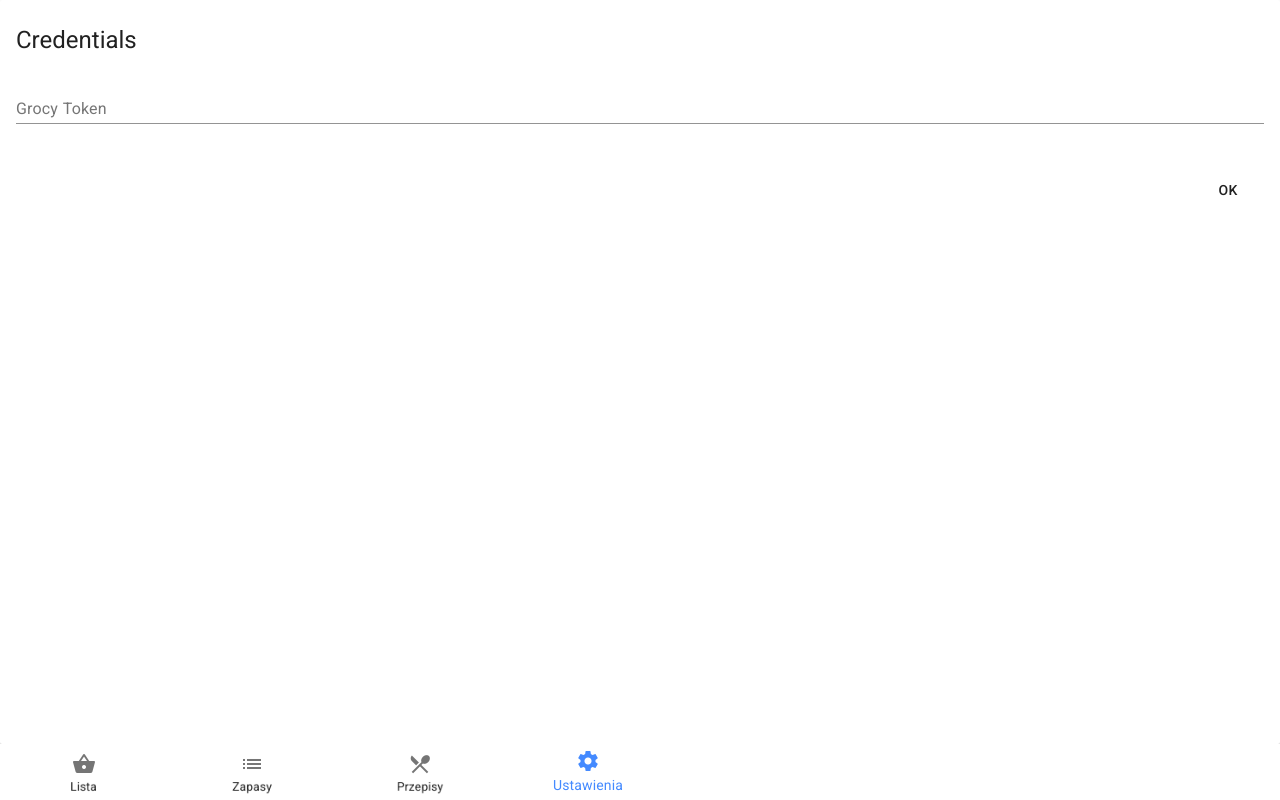
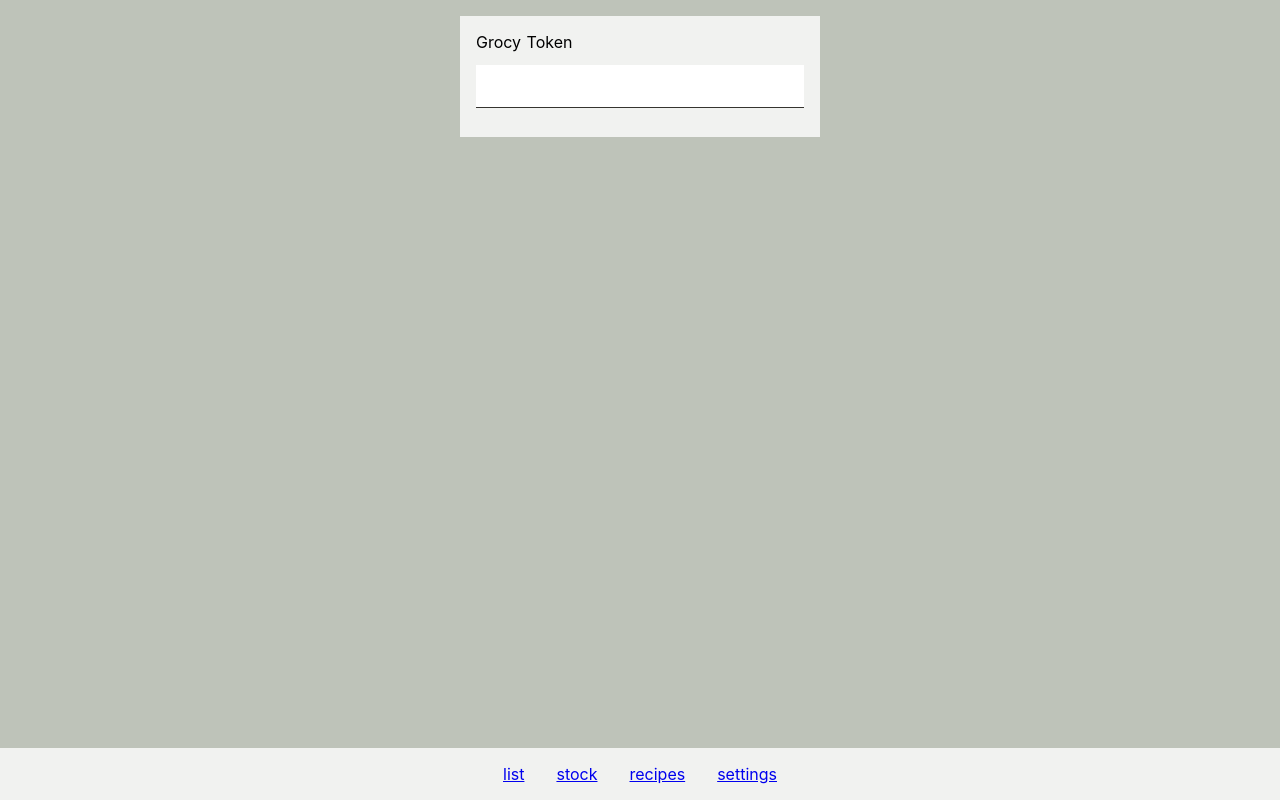
Before and after one commit to sprawunki/zakupki, a Nuxt app: page /settings in a window 1280 px wide. Built offline with nearby package versions, Linux system fonts and the light colour scheme.

Commit message:
Remove dependency on vue-material

```diff
--- a/assets/theme.scss
+++ b/assets/theme.scss
@@ -1,18 +1,28 @@
-@import "~vue-material/dist/theme/engine"; // Import the theme engine
-
-@include md-register-theme("default", (
-  primary: md-get-palette-color(blue, A200), // The primary color of your application
-  accent: md-get-palette-color(red, A200) // The accent or secondary color
-));
-
-@import "~vue-material/dist/theme/all"; // Apply the theme
-
 $color-background: #f1f2f0;
 $color-base: #35342f;
 $color-highlight: $color-base;
 $color-highlight-background: #37bbe4;
-$color-dim-background: #e1e0dd;
+$color-dim-background: darken($color-background, 20%);
 
 body {
-  background-color: $color-background;
+  background: $color-dim-background;
 }
+
+.main-content {
+  padding: 1em;
+  margin-bottom: 5em;
+}
+
+@mixin card {
+  width: 100%;
+  max-width: 360px;
+  display: block;
+  margin: 0 auto;
+  padding: 1em;
+  float: none;
+  background: $color-background;
+}
+
+p {
+  margin: 1em 0;
+}
--- a/components/Navbar.vue
+++ b/components/Navbar.vue
@@ -1,8 +1,57 @@
 <template>
-  <md-bottom-bar md-sync-route class="bottom-bar">
-    <md-bottom-bar-item to="/list" md-label="Lista" md-icon="shopping_basket"></md-bottom-bar-item>
-    <md-bottom-bar-item to="/stock" md-label="Zapasy" md-icon="list"></md-bottom-bar-item>
-    <md-bottom-bar-item to="/recipes" md-label="Przepisy" md-icon="restaurant_menu"></md-bottom-bar-item>
-    <md-bottom-bar-item to="/settings" md-label="Ustawienia" md-icon="settings"></md-bottom-bar-item>
-  </md-bottom-bar>
+  <div class="navbar">
+    <nav
+      id="main-navigation"
+      class="main-nav"
+    >
+      <ul class="main-nav__list">
+        <li class="main-nav__item">
+          <nuxt-link class="main-nav__link" to="/list">list</nuxt-link>
+        </li>
+        <li class="main-nav__item">
+          <nuxt-link class="main-nav__link" to="/stock">stock</nuxt-link>
+        </li>
+        <li class="main-nav__item">
+          <nuxt-link class="main-nav__link" to="/recipes">recipes</nuxt-link>
+        </li>
+        <li class="main-nav__item">
+          <nuxt-link class="main-nav__link" to="/settings">settings</nuxt-link>
+        </li>
+      </ul>
+    </nav>
+  </div>
 </template>
+
+<style lang="scss">
+@import "assets/theme.scss";
+
+.navbar {
+  background: $color-background;
+  position: fixed;
+  left: 0;
+  bottom: 0;
+  right: 0;
+}
+.main-nav {
+  display: table;
+  margin: 0 auto;
+  max-width: 100%;
+
+  &__list {
+    display: table-row;
+    margin: 0;
+    padding: 0;
+  }
+
+  &__item {
+    display: table-cell;
+    padding: 0.5em;
+  }
+
+  &__link {
+    display: block;
+    padding: 0.5em;
+  }
+}
+
+</style>
--- a/layouts/default.vue
+++ b/layouts/default.vue
@@ -38,47 +38,4 @@ body {
   box-sizing: border-box;
   margin: 0;
 }
-
-.button--green {
-  display: inline-block;
-  border-radius: 4px;
-  border: 1px solid #3b8070;
-  color: #3b8070;
-  text-decoration: none;
-  padding: 10px 30px;
-}
-
-.button--green:hover {
-  color: #fff;
-  background-color: #3b8070;
-}
-
-.button--grey {
-  display: inline-block;
-  border-radius: 4px;
-  border: 1px solid #35495e;
-  color: #35495e;
-  text-decoration: none;
-  padding: 10px 30px;
-  margin-left: 15px;
-}
-
-.button--grey:hover {
-  color: #fff;
-  background-color: #35495e;
-}
-
-.app {
-  display: flex;
-  flex-direction: column;
-  height: 100vh;
-  overflow: hidden;
-}
-
-.main-content {
-  flex: 1;
-  display: flex;
-  overflow-y: scroll;
-  position: relative;
-}
 </style>
--- a/nuxt.config.js
+++ b/nuxt.config.js
@@ -22,11 +22,9 @@ module.exports = {
   ** Build configuration
   */
   css: [
-    { src: 'vue-material/dist/vue-material.min.css', lang: 'css' },
-    { src: '~/assets/theme.scss', lang: 'scss' } // include vue-material theme engine
+    { src: '~/assets/theme.scss', lang: 'scss' }
   ],
   plugins: [
-    { src: '~/plugins/vue-material' },
     { src: '~/plugins/localStorage.js', ssr: false }
   ],
   modules: [
@@ -37,7 +35,6 @@ module.exports = {
     ** Run ESLint on save
     */
     vendor: [
-      'vue-material',
       'axios'
     ],
     extend (config, { isDev, isClient }) {
--- a/package.json
+++ b/package.json
@@ -17,7 +17,6 @@
     "axios": "^0.18.0",
     "moment": "^2.22.2",
     "nuxt": "^1.0.0",
-    "vue-material": "latest",
     "vuex-persistedstate": "^2.5.4"
   },
   "devDependencies": {
--- a/pages/index.vue
+++ b/pages/index.vue
@@ -1,14 +1,12 @@
 <template>
-  <md-content class="main-content">
-    <md-empty-state
-      v-if="showNotice"
-      md-icon="info"
-      md-label="You're in the demo mode, you know?"
-      md-description="Go ahead and have a look around!">
-      <p>Click on the gear icon in the top right corner of the screen to set the token and see the real data.</p>
+  <div class="main-content">
+    <div class="intro">
+      <h2>You're in the demo mode, you know?</h2>
+      <p>Go ahead and have a look around!</p>
+      <p>Go to <nuxt-link to="/settings">settings</nuxt-link> and set the token and see the real data.</p>
       <p>Learn more about Grocy at <a href="https://grocy.info/" target="_blank" rel=”noopener”>https://grocy.info/</a></p>
-    </md-empty-state>
-  </md-content>
+    </div>
+  </div>
 </template>
 
 <script>
@@ -38,3 +36,11 @@ export default {
   }
 }
 </script>
+
+<style lang="scss" scoped>
+@import "assets/theme.scss";
+
+.intro {
+  @include card;
+}
+</style>
--- a/pages/list.vue
+++ b/pages/list.vue
@@ -1,5 +1,5 @@
 <template>
-  <md-content class="main-content">
+  <div class="main-content">
     <ul class="shopping-list">
       <shopping-list-item
         v-for="item in $store.state.shoppinglist"
@@ -10,12 +10,7 @@
         v-bind:inCart="item.inCart"
       />
     </ul>
-
-    <md-snackbar md-position="center" :md-duration="alertDuration" :md-active.sync="error" md-persistent>
-      <span>{{ errorMessage }}</span>
-      <md-button class="md-primary" @click="error = false">Close</md-button>
-    </md-snackbar>
-  </md-content>
+  </div>
 </template>
 
 <script>
@@ -80,11 +75,14 @@ export default {
 </script>
 
 <style lang="scss" scoped>
+@import "assets/theme.scss";
+
 .shopping-list {
-  width: 100%;
-  max-width: 360px;
-  display: block;
-  margin: 1rem auto 1.25rem;
-  padding: 0;
+  @include card;
+}
+.actions {
+  position: sticky;
+  bottom: 0;
+  outline: solid 1px red;
 }
 </style>
--- a/pages/recipes.vue
+++ b/pages/recipes.vue
@@ -1,4 +1,5 @@
 <template>
+  <div class="main-content">
     <div class="recipes">
       <div
         class="recipe"
@@ -26,11 +27,7 @@
             </li>
           </ul>
       </div>
-
-    <md-snackbar md-position="center" :md-duration="alertDuration" :md-active.sync="error" md-persistent>
-      <span>{{ errorMessage }}</span>
-      <md-button class="md-primary" @click="error = false">Close</md-button>
-    </md-snackbar>
+    </div>
   </div>
 </template>
 
@@ -131,10 +128,9 @@ export default {
 }
 .recipes {
   display: grid;
-  grid-template-columns: repeat(auto-fill, minmax(360px, 1fr));
-  overflow: scroll;
-  background: $color-base;
-  row-gap: 1px;
+  margin: 0 auto;
+  grid-template-columns: repeat(auto-fill, minmax(300px, 1fr));
+  grid-gap: 1em;
 }
 .recipe {
   background: $color-background;
--- a/pages/settings.vue
+++ b/pages/settings.vue
@@ -1,28 +1,12 @@
 <template>
-  <md-content class="main-content md-layout">
-    <form novalidate class="md-layout">
-      <md-card class="md-layout-item">
-        <md-card-header>
-          <div class="md-title">Credentials</div>
-        </md-card-header>
-
-        <md-card-content>
-          <div class="md-layout md-gutter">
-            <div class="md-layout-item md-small-size-100">
-              <md-field>
-                <label for="grocy-token">Grocy Token</label>
-                <md-input name="grocy-token" v-model="grocy" />
-              </md-field>
-            </div>
-          </div>
-        </md-card-content>
-
-        <md-card-actions>
-          <md-button to="/">OK</md-button>
-        </md-card-actions>
-      </md-card>
+  <div class="main-content">
+    <form novalidate class="settings">
+      <label>
+        <span>Grocy Token</span>
+        <input type="text" v-model="grocy" />
+      </label>
     </form>
-  </md-content>
+  </div>
 </template>
 
 <script>
@@ -43,3 +27,27 @@ export default {
   }
 }
 </script>
+
+<style lang="scss" scoped>
+@import "assets/theme.scss";
+
+.settings {
+  @include card;
+}
+label {
+  display: block;
+}
+
+label span {
+  display: block;
+}
+
+label input {
+  display: block;
+  width: 100%;
+  border: none;
+  border-bottom: solid 1px $color-base;
+  margin: 1em 0;
+  padding: 1em .5em;
+}
+</style>
--- a/pages/stock.vue
+++ b/pages/stock.vue
@@ -1,4 +1,5 @@
 <template>
+  <div class="main-content">
     <div class="stock">
       <div
         class="location"
@@ -26,21 +27,8 @@
                 <span >{{ item.name }}</span>
               </li>
             </ul>
-
-          <!-- <ul>
-            <li v-for="item in location.products" :key="item.id" v-if="item.minStockAmount == 0 && item.stockLevel > 0" :class="{ 'md-inset': !item.expiresSoon }">
-              <md-icon v-if="item.expiresSoon">warning</md-icon>
-              <del v-if="item.stockLevel == 0" class="md-list-item-text">{{ item.name }}</del>
-              <span v-if="item.stockLevel > 0" class="md-list-item-text">{{ item.name }}</span>
-              <span v-if="item.stockLevel > 0" class="md-caption">{{ item.stockLevel }} {{ item.stockUnit.name }}</span>
-            </li>
-          </ul> -->
       </div>
-
-    <md-snackbar md-position="center" :md-duration="alertDuration" :md-active.sync="error" md-persistent>
-      <span>{{ errorMessage }}</span>
-      <md-button class="md-primary" @click="error = false">Close</md-button>
-    </md-snackbar>
+    </div>
   </div>
 </template>
 
@@ -119,10 +107,9 @@ export default {
 }
 .stock {
   display: grid;
-  grid-template-columns: repeat(auto-fill, minmax(360px, 1fr));
-  overflow: scroll;
-  row-gap: 1px;
-  background-color: $color-base;
+  grid-template-columns: repeat(auto-fill, minmax(300px, 1fr));
+  grid-gap: 1em;
+  margin: 0 auto;
 }
 .products {
   display: block;
--- a/plugins/vue-material.js
+++ /dev/null
@@ -1,4 +0,0 @@
-import Vue from 'vue'
-import VueMaterial from 'vue-material'
-
-Vue.use(VueMaterial)
```
Also changed, not shown: components/ShoppingListItem.vue (+8 -96 lines), 1 other file (tests, documents, lock files or other folders). Lines whose indentation alone changed are shown as unchanged.
